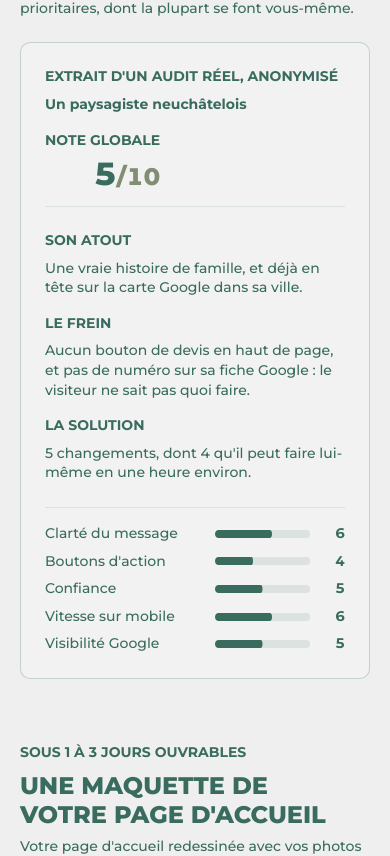
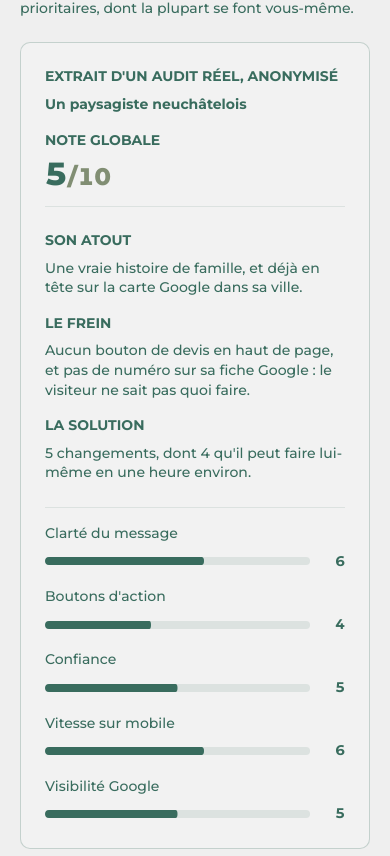
Before and after one commit to xmrgoat/studiopwi, a Next.js app: page / in a window 390 px wide. Shown: the part 2315-3171 px from the top of the page. Built offline with nearby package versions, Linux system fonts and the light colour scheme; no server answers.

Commit message:
style(audit): fit the score, bars and form to 360px phones

```diff
--- a/src/components/sections/Audit.module.css
+++ b/src/components/sections/Audit.module.css
@@ -313,6 +313,29 @@
 
 /* ── Layout ──────────────────────────────────────────── */
 
+/* Phones: the score drops under the label, so it starts on the left; each
+   bar takes the full width under its label; and the form loses its frame,
+   whose border and padding pushed the submit label onto two lines at 360px. */
+@media (max-width: 768px) {
+  .score {
+    align-items: flex-start;
+  }
+  .criterion {
+    grid-template-columns: 1fr 2ch;
+    row-gap: var(--space-2);
+  }
+  .criterionLabel {
+    grid-column: 1 / -1;
+  }
+  .criteria {
+    gap: var(--space-3);
+  }
+  .formCard {
+    padding: 0;
+    border: 0;
+  }
+}
+
 @media (min-width: 769px) {
   .report,
   .formCard {
```
